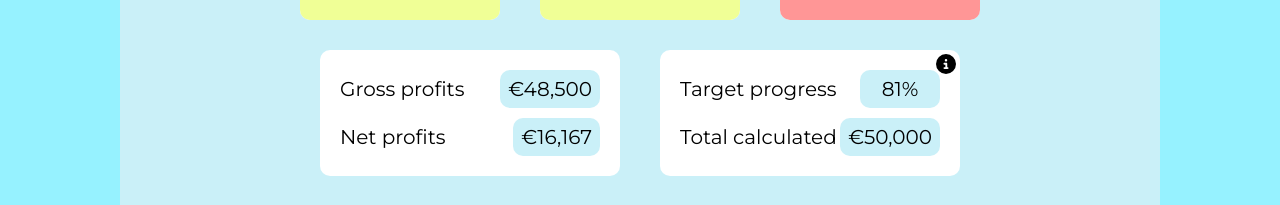
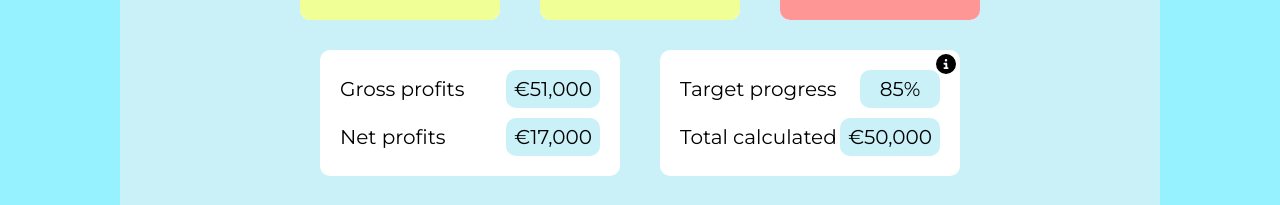
Before and after one commit to lazarevkristijan/sales-dashboard, a React (Vite) app: page / in a window 1280 px wide. Shown: the part 873-1078 px from the top of the page. Built offline with nearby package versions, Linux system fonts and the light colour scheme.

Commit message:
fix some file names

```diff
--- a/components/LineDot.tsx
+++ /dev/null
@@ -1,15 +0,0 @@
-import { useContext } from "react"
-import { DarkMode } from "./Contexts"
-const LineDot = ({ left, height }: { left: number; height: number }) => {
-  const { isDarkMode } = useContext(DarkMode)
-  return (
-    <div
-      className={`w-[10px] h-[10px] absolute ${
-        isDarkMode ? "dark-blue2" : "light-blue4"
-      } rounded-full -translate-x-1/2`}
-      style={{ bottom: height, left: left + 25 }}
-    ></div>
-  )
-}
-
-export default LineDot
--- a/components/SidePanel.tsx
+++ b/components/SidePanel.tsx
@@ -1,5 +1,10 @@
 import { useState, useContext } from "react"
-import { PanelButton, DisplayPeriodsMenu, ChartDisplayMenu, Target } from "."
+import {
+  PanelButton,
+  DisplayPeriodsMenu,
+  ChartDisplayMenu,
+  TargetMenu,
+} from "."
 
 import { DarkMode } from "./Contexts"
 
@@ -112,7 +117,7 @@ const SidePanel = ({ handlePanelClick }: { handlePanelClick: () => void }) => {
       >
         <span className="mx-auto">Change</span>
       </PanelButton>
-      {isMenuOpen === "target" && <Target />}
+      {isMenuOpen === "target" && <TargetMenu />}
     </div>
   )
 }
--- a/components/OrdersToggleButton.tsx
+++ b/components/TableToggleButton.tsx
@@ -1,7 +1,7 @@
 import { useState, useContext } from "react"
 import { DarkMode } from "./Contexts"
 
-const OrdersToggleButton = ({ name }: { name: string }) => {
+const TableToggleButton = ({ name }: { name: string }) => {
   const [isOn, setIsOn] = useState(true)
 
   const handleToggle = () => {
@@ -47,4 +47,4 @@ const OrdersToggleButton = ({ name }: { name: string }) => {
   )
 }
 
-export default OrdersToggleButton
+export default TableToggleButton
--- a/components/ToggleTableData.tsx
+++ b/components/TableToggleMenu.tsx
@@ -1,7 +1,7 @@
 import { useContext } from "react"
 
 import { DarkMode, OrdersContext } from "./Contexts"
-const ToggleTableData = () => {
+const TableToggleMenu = () => {
   const { isDarkMode } = useContext(DarkMode)
 
   const {
@@ -212,4 +212,4 @@ const ToggleTableData = () => {
   )
 }
 
-export default ToggleTableData
+export default TableToggleMenu
--- a/components/Target.tsx
+++ b/components/TargetMenu.tsx
@@ -3,7 +3,7 @@ import { InActiveButton } from "."
 import { monthlySales } from "../constants"
 import { DarkMode, TargetSales } from "./Contexts"
 
-const Target = () => {
+const TargetMenu = () => {
   const [isInput, setIsInput] = useState(false)
   const handleIsInput = () => {
     setIsInput((prev) => !prev)
@@ -101,4 +101,4 @@ const Target = () => {
   )
 }
 
-export default Target
+export default TargetMenu
--- a/constants/index.ts
+++ b/constants/index.ts
@@ -1,7 +1,7 @@
 export const monthlySales = [
   {
     month: "Aug",
-    sales: 102,
+    sales: 97,
   },
   {
     month: "Jul",
@@ -384,7 +384,7 @@ export const orderPageNumbers = [
   },
 ]
 
-export const salesResultStyles =
+export const salesRevenueStyles =
   "w-[300px] flex flex-col mx-[20px] rou py-[20px]"
 
 export const sectionStyles =
--- a/sections/Orders.tsx
+++ b/sections/Orders.tsx
@@ -1,7 +1,7 @@
 import { ordersTableData, sectionStyles, orderPageNumbers } from "../constants"
 import {
   ActiveButton,
-  ToggleTableData,
+  TableToggleMenu,
   ResultsPerPage,
   OrderPageNo,
   TableDataBlock,
@@ -171,7 +171,7 @@ const Orders = () => {
           onClick={handleTableMenu}
         />
 
-        {isTableMenuOpen && <ToggleTableData />}
+        {isTableMenuOpen && <TableToggleMenu />}
 
         <div className="hidden my-auto sm:flex text-center">
           {orderPageNumbers.map((number, index) => (
--- a/sections/Sales.tsx
+++ b/sections/Sales.tsx
@@ -11,7 +11,7 @@ import {
   BarChartDark,
   LineGraphDark,
 } from "../components/"
-import { salesResultStyles, sectionStyles } from "../constants"
+import { salesRevenueStyles, sectionStyles } from "../constants"
 import {
   DarkMode,
   DeliveredSales,
@@ -94,31 +94,36 @@ const Sales = () => {
       </div>
       <div className="flex flex-wrap justify-center items-center">
         <div
-          className={`${salesResultStyles} ${
+          className={`${salesRevenueStyles} ${
             isDarkMode ? "bg-black text-white" : "bg-white text-black"
           } mb-[20px]`}
         >
           <SalesResultRect
             title="Gross profits"
-            rectText={`€${(deliveredSales * 500).toLocaleString("en-US")}`}
+            rectText={`€${(
+              (deliveredSales + notDeliveredSales) *
+              500
+            ).toLocaleString("en-US")}`}
             extraStyles="mb-[10px]"
           />
 
           <SalesResultRect
             title="Net profits"
-            rectText={`€${Math.round((deliveredSales * 500) / 3).toLocaleString(
-              "en-US"
-            )}`}
+            rectText={`€${Math.round(
+              ((deliveredSales + notDeliveredSales) * 500) / 3
+            ).toLocaleString("en-US")}`}
           />
         </div>
         <div
-          className={`${salesResultStyles} ${
+          className={`${salesRevenueStyles} ${
             isDarkMode ? "bg-black text-white" : "bg-white text-black"
           } mb-[20px] relative`}
         >
           <SalesResultRect
             title="Target progress"
-            rectText={`${Math.round((deliveredSales / targetSales) * 100)}%`}
+            rectText={`${Math.round(
+              ((deliveredSales + notDeliveredSales) / targetSales) * 100
+            )}%`}
             extraStyles="mb-[10px]"
           />
           <SalesResultRect
```
Also changed, not shown: components/index.ts (+6 -6 lines).
